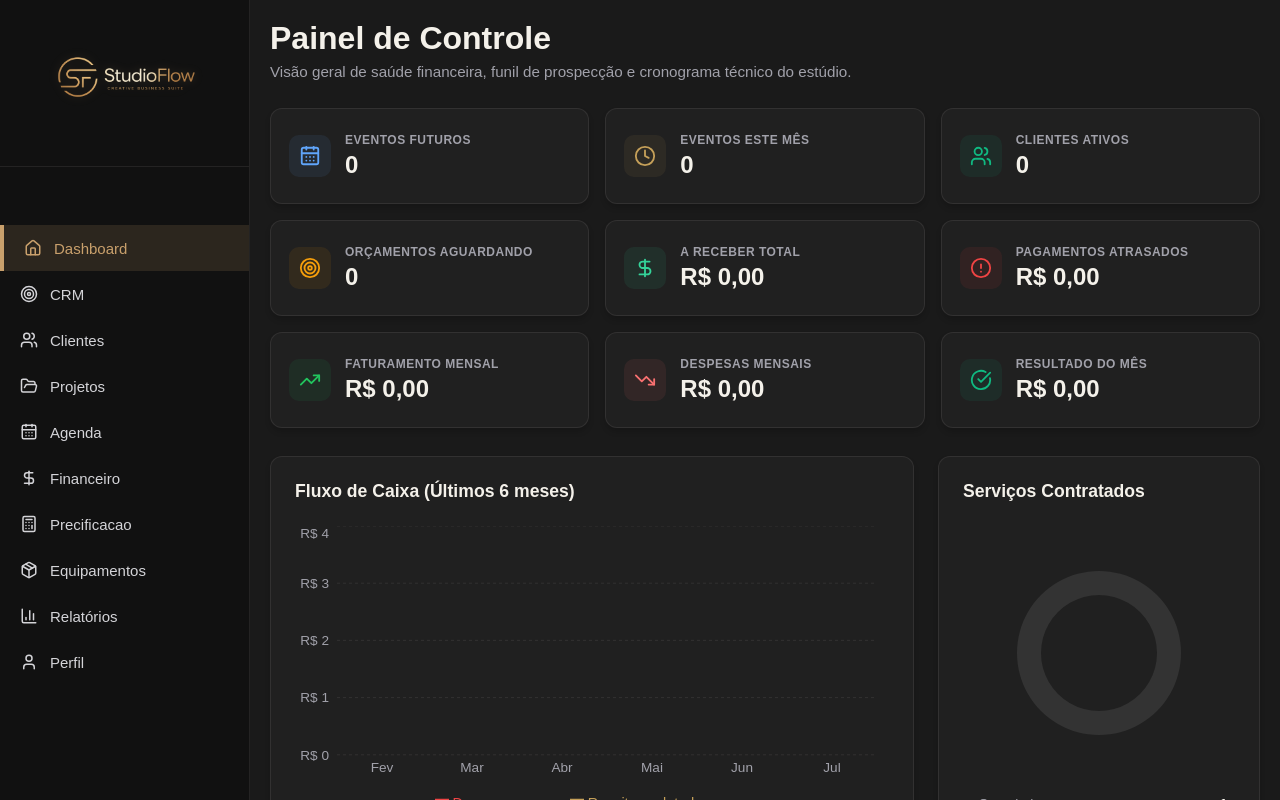
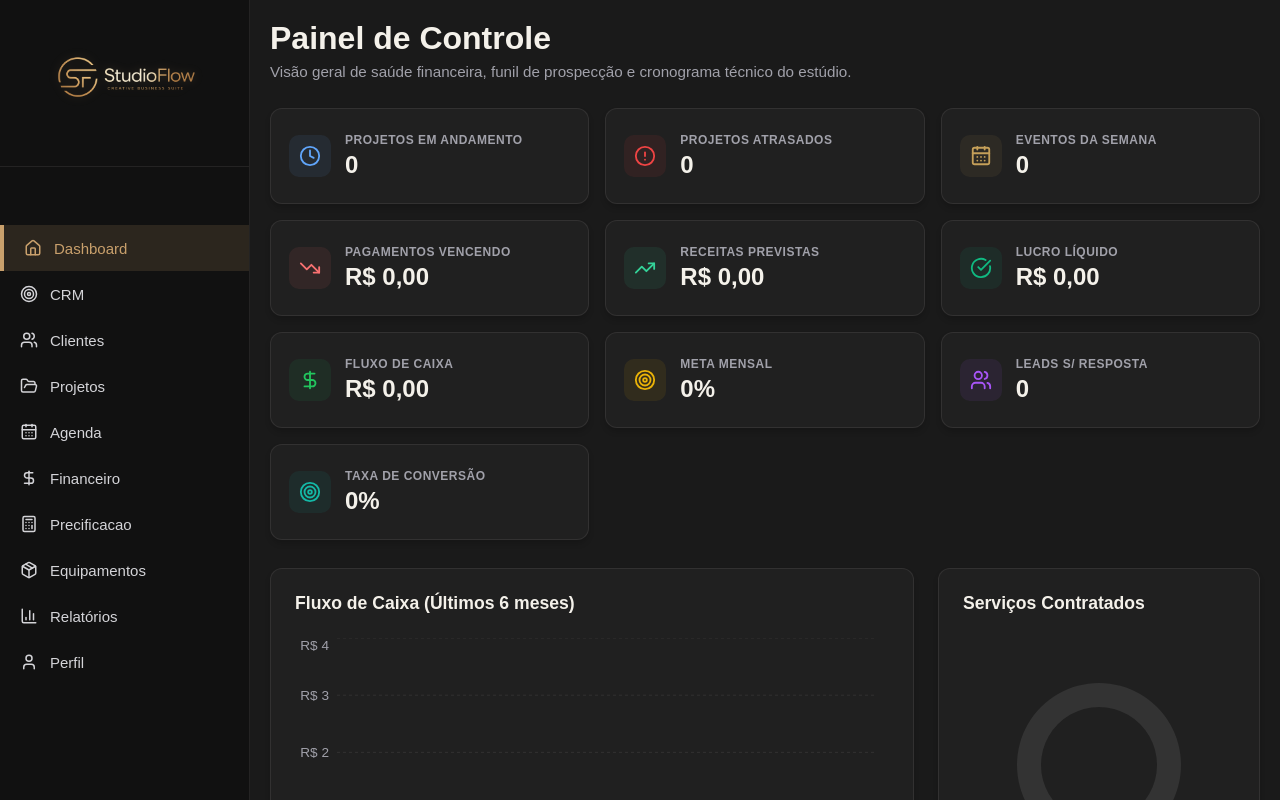
Before and after one commit to camillavitorfotografia-prog/studioflowgest-o, a React (Vite) app: page / in a window 1280 px wide. Shown: the top 800 px of the page. Built offline with nearby package versions, Linux system fonts and the light colour scheme.

Commit message:
Atualizando novas modificações no sistema

```diff
--- a/src/pages/CRM/index.jsx
+++ b/src/pages/CRM/index.jsx
@@ -6,7 +6,7 @@ import Modal from '../../components/Modal';
 import LeadForm from './LeadForm';
 import { getStatusTitle } from '../../data/crm';
 import { formatCurrency, parseCurrency } from '../../utils/formatters';
-import { approveLeadToProject } from '../../utils/integratedData';
+import { processLeadApproval } from '../../utils/integrationEngine'; // Substituição do arquivo antigo pelo novo Motor de Integração
 import { createId, readStorage, STORAGE_KEYS, syncLegacyLeads, writeStorage } from '../../utils/storage';
 
 const normalizeLead = (lead) => ({
@@ -62,13 +62,16 @@ export default function CRM() {
   };
 
   const convertLeadToClient = (lead) => {
-    approveLeadToProject(lead);
+    // Força a padronização do status para o motor de integração processar os outros módulos
+    const leadAprovado = { ...lead, status: 'aprovado' };
+    processLeadApproval(leadAprovado);
   };
 
   const handleUpdateStatus = (leadId, newStatus) => {
     const currentLead = leads.find((lead) => lead.id === leadId);
     if (!currentLead || currentLead.status === newStatus) return;
 
+    // Disparado tanto pelo botão do Modal quanto pelo arrastar de cards no Kanban
     if (newStatus === 'aprovado') {
       convertLeadToClient(currentLead);
     }
--- a/src/pages/Dashboard/index.jsx
+++ b/src/pages/Dashboard/index.jsx
@@ -70,10 +70,19 @@ export default function Dashboard() {
 
   const dashboard = useMemo(() => {
     const now = new Date();
+    const todayStart = new Date(now.getFullYear(), now.getMonth(), now.getDate());
     const clients = data.clients || [];
     const leads = data.leads || [];
     const finances = data.finances || [];
 
+    // Intervalo da Semana Corrente (Domingo a Sábado)
+    const startOfWeek = new Date(todayStart);
+    startOfWeek.setDate(todayStart.getDate() - todayStart.getDay());
+    const endOfWeek = new Date(startOfWeek);
+    endOfWeek.setDate(startOfWeek.getDate() + 6);
+    endOfWeek.setHours(23, 59, 59, 999);
+
+    // Lista de eventos futuros para manter compatibilidade com a listagem lateral
     const futureEvents = clients
       .map((client) => ({
         id: client.id,
@@ -84,14 +93,31 @@ export default function Dashboard() {
       }))
       .filter((event) => {
         const date = parseDate(event.data);
-        return date && date >= new Date(now.getFullYear(), now.getMonth(), now.getDate());
+        return date && date >= todayStart;
       })
       .sort((a, b) => parseDate(a.data) - parseDate(b.data));
 
-    const eventsThisMonth = futureEvents.filter((event) => isCurrentMonth(event.data, now));
     const nextWedding = futureEvents.find((event) => (event.tipo || '').toLowerCase().includes('casamento'));
 
-    // Faturamento Mensal (Base de Caixa: focado no que de fato entrou no mês via pagamentos recebidos)
+    // --- INDICADORES INTELIGENTES REAIS ---
+
+    // 1. Projetos em andamento (Trabalhos ativos e não finalizados)
+    const emAndamento = clients.filter((client) => client.status !== 'finalizado').length;
+
+    // 2. Projetos atrasados (Projetos ativos cuja data técnica de execução já passou)
+    const projetosAtrasados = clients.filter((client) => {
+      if (client.status === 'finalizado') return false;
+      const eventDate = parseDate(client.dataTrabalho);
+      return eventDate && eventDate < todayStart;
+    }).length;
+
+    // 3. Eventos da semana (Agendados dentro dos 7 dias da semana corrente)
+    const eventosDaSemana = clients.filter((client) => {
+      const eventDate = parseDate(client.dataTrabalho);
+      return eventDate && eventDate >= startOfWeek && eventDate <= endOfWeek;
+    }).length;
+
+    // Faturamento do Mês Corrente (Base de Caixa)
     const monthlyRevenue = clients.reduce((total, client) => {
       const payments = client.pagamentos || [];
       const paidThisMonth = payments.reduce((sum, payment) => {
@@ -104,30 +130,62 @@ export default function Dashboard() {
       return total;
     }, 0);
 
+    // Despesas do Mês Corrente
     const monthlyExpenses = finances.reduce((total, transaction) => {
       if (transaction.tipoGeral !== 'Saida' || !isCurrentMonth(transaction.data, now)) return total;
       return total + parseCurrency(transaction.valor);
     }, 0);
 
-    const overduePayments = clients.reduce((total, client) => {
-      const eventDate = parseDate(client.dataTrabalho);
-      const totalValue = parseCurrency(client.valorTotal);
-      const paid = (client.pagamentos || []).reduce((sum, payment) => sum + parseCurrency(payment.valor), 0);
-      const pending = Math.max(0, totalValue - paid);
-      if (pending > 0 && eventDate && eventDate < now) return total + pending;
+    // 4. Pagamentos vencendo (Saídas agendadas para hoje ou futuro dentro do mês corrente)
+    const pagamentosVencendo = finances.reduce((total, transaction) => {
+      if (transaction.tipoGeral !== 'Saida') return total;
+      const txDate = parseDate(transaction.data);
+      if (txDate && txDate >= todayStart && isCurrentMonth(transaction.data, now)) {
+        return total + parseCurrency(transaction.valor);
+      }
       return total;
     }, 0);
 
-    const pendingRevenue = clients.reduce((total, client) => {
-      const totalValue = parseCurrency(client.valorTotal);
-      const paid = (client.pagamentos || []).reduce((sum, payment) => sum + parseCurrency(payment.valor), 0);
-      return total + Math.max(0, totalValue - paid);
+    // 5. Receitas previstas (Saldos a receber de contratos fechados com datas futuras)
+    const receitasPrevistas = clients.reduce((total, client) => {
+      const eventDate = parseDate(client.dataTrabalho);
+      if (eventDate && eventDate >= todayStart) {
+        const totalValue = parseCurrency(client.valorTotal);
+        const paid = (client.pagamentos || []).reduce((sum, payment) => sum + parseCurrency(payment.valor), 0);
+        return total + Math.max(0, totalValue - paid);
+      }
+      return total;
     }, 0);
 
-    const waitingQuotes = leads.filter((lead) => ['orcamento_enviado', 'aguardando_retorno'].includes(lead.status)).length;
-    const activeClients = clients.filter((client) => client.status !== 'finalizado').length;
+    // 6. Lucro líquido real do mês
+    const lucroLiquido = monthlyRevenue - monthlyExpenses;
 
-    // Construção dos últimos 6 meses para o gráfico
+    // 7. Fluxo de caixa (Saldo Consolidado Histórico: Total recebido real menos saídas pagas)
+    const totalHistoricoEntradas = clients.reduce((total, client) => {
+      return total + (client.pagamentos || []).reduce((sum, p) => sum + parseCurrency(p.valor), 0);
+    }, 0);
+    const totalHistoricoSaidas = finances.reduce((total, tx) => {
+      return total + (tx.tipoGeral === 'Saida' ? parseCurrency(tx.valor) : 0);
+    }, 0);
+    const saldoFluxoCaixa = totalHistoricoEntradas - totalHistoricoSaidas;
+
+    // 8. Meta mensal inteligente (Base referencial estável de R$ 25.000,00 calculado sobre o faturamento real)
+    const valorMetaMensal = 25000;
+    const percentualMeta = Math.min(Math.round((monthlyRevenue / valorMetaMensal) * 100), 100);
+
+    // 9. Leads aguardando resposta (Filtro comercial ativo no CRM)
+    const leadsAguardandoResposta = leads.filter((lead) =>
+      ['orcamento_enviado', 'aguardando_retorno', 'novo', 'em_negociacao'].includes(lead.status)
+    ).length;
+
+    // 10. Taxa de conversão (Percentual real de leads convertidos em contratos ativos/finalizados)
+    const totalLeadsHistorico = leads.length;
+    const leadsConvertidos = leads.filter((lead) =>
+      ['aprovado', 'finalizado', 'ganho', 'contrato_assinado'].includes(lead.status)
+    ).length;
+    const taxaDeConversao = totalLeadsHistorico > 0 ? Math.round((leadsConvertidos / totalLeadsHistorico) * 100) : 0;
+
+    // --- GERAÇÃO DOS GRÁFICOS (Mantendo estrutura original de 6 meses) ---
     const monthlyChart = Array.from({ length: 6 }, (_, index) => {
       const date = new Date(now.getFullYear(), now.getMonth() - (5 - index), 1);
       return {
@@ -171,30 +229,38 @@ export default function Dashboard() {
 
     return {
       futureEvents,
-      eventsThisMonth,
+      eventsThisMonth: clients.filter((c) => isCurrentMonth(c.dataTrabalho, now)),
       nextWedding,
-      monthlyRevenue,
-      monthlyExpenses,
-      estimatedProfit: monthlyRevenue - monthlyExpenses,
-      overduePayments,
-      pendingRevenue,
-      waitingQuotes,
-      activeClients,
       monthlyChart,
       serviceChart: serviceChart.length ? serviceChart : [{ name: 'Sem dados', value: 1, color: '#333' }],
+
+      // Retorno dos novos indicadores mapeados
+      emAndamento,
+      projetosAtrasados,
+      eventosDaSemana,
+      pagamentosVencendo,
+      receitasPrevistas,
+      lucroLiquido,
+      saldoFluxoCaixa,
+      valorMetaMensal,
+      percentualMeta,
+      leadsAguardandoResposta,
+      taxaDeConversao
     };
   }, [data]);
 
+  // Estrutura de Cards adaptada com precisão matemática aos 10 indicadores solicitados
   const cards = [
-    { title: 'Eventos Futuros', value: dashboard.futureEvents.length, icon: <CalendarDays size={22} />, color: '#60a5fa' },
-    { title: 'Eventos Este Mês', value: dashboard.eventsThisMonth.length, icon: <Clock size={22} />, color: '#c5a059' },
-    { title: 'Clientes Ativos', value: dashboard.activeClients, icon: <Users size={22} />, color: '#10b981' },
-    { title: 'Orçamentos Aguardando', value: dashboard.waitingQuotes, icon: <Target size={22} />, color: '#f59e0b' },
-    { title: 'A Receber Total', value: formatCurrency(dashboard.pendingRevenue), icon: <DollarSign size={22} />, color: '#34d399' },
-    { title: 'Pagamentos Atrasados', value: formatCurrency(dashboard.overduePayments), icon: <AlertCircle size={22} />, color: '#ef4444' },
-    { title: 'Faturamento Mensal', value: formatCurrency(dashboard.monthlyRevenue), icon: <TrendingUp size={22} />, color: '#22c55e' },
-    { title: 'Despesas Mensais', value: formatCurrency(dashboard.monthlyExpenses), icon: <TrendingDown size={22} />, color: '#f87171' },
-    { title: 'Resultado do Mês', value: formatCurrency(dashboard.estimatedProfit), icon: <CheckCircle size={22} />, color: dashboard.estimatedProfit >= 0 ? '#10b981' : '#ef4444' },
+    { title: 'Projetos em Andamento', value: dashboard.emAndamento, icon: <Clock size={22} />, color: '#60a5fa' },
+    { title: 'Projetos Atrasados', value: dashboard.projetosAtrasados, icon: <AlertCircle size={22} />, color: '#ef4444' },
+    { title: 'Eventos da Semana', value: dashboard.eventosDaSemana, icon: <CalendarDays size={22} />, color: '#c5a059' },
+    { title: 'Pagamentos Vencendo', value: formatCurrency(dashboard.pagamentosVencendo), icon: <TrendingDown size={22} />, color: '#f87171' },
+    { title: 'Receitas Previstas', value: formatCurrency(dashboard.receitasPrevistas), icon: <TrendingUp size={22} />, color: '#34d399' },
+    { title: 'Lucro Líquido', value: formatCurrency(dashboard.lucroLiquido), icon: <CheckCircle size={22} />, color: dashboard.lucroLiquido >= 0 ? '#10b981' : '#ef4444' },
+    { title: 'Fluxo de Caixa', value: formatCurrency(dashboard.saldoFluxoCaixa), icon: <DollarSign size={22} />, color: '#22c55e' },
+    { title: 'Meta Mensal', value: `${dashboard.percentualMeta}%`, icon: <Target size={22} />, color: '#eab308' },
+    { title: 'Leads s/ Resposta', value: dashboard.leadsAguardandoResposta, icon: <Users size={22} />, color: '#a855f7' },
+    { title: 'Taxa de Conversão', value: `${dashboard.taxaDeConversao}%`, icon: <Target size={22} />, color: '#14b8a6' },
   ];
 
   return (
--- /dev/null
+++ b/src/utils/integrationEngine.js
@@ -0,0 +1,144 @@
+import { FINANCE_STORAGE_KEYS } from './financeEngine';
+
+// Chaves globais padronizadas do ecossistema StudioFlow
+export const INTEGRATION_KEYS = {
+  LEADS: 'cv_crm_leads',
+  CLIENTS_PROJECTS: 'cv_studio_clients',
+  AGENDA: 'cv_agenda_eventos',
+  TRANSACTIONS: FINANCE_STORAGE_KEYS.transactions || 'cv_finance_transactions',
+};
+
+/**
+ * Orquestrador Principal do Fluxo: Lead -> Cliente/Projeto -> Agenda -> Financeiro -> Dashboards
+ * Executado imediatamente quando um orçamento/lead é aprovado no CRM.
+ */
+export function processLeadApproval(lead) {
+  if (!lead) return { success: false, error: 'Lead inválido fornecido.' };
+
+  try {
+    // 1. Carregar estados atuais do LocalStorage
+    const clientsList = JSON.parse(localStorage.getItem(INTEGRATION_KEYS.CLIENTS_PROJECTS) || '[]');
+    const agendaList = JSON.parse(localStorage.getItem(INTEGRATION_KEYS.AGENDA) || '[]');
+    const financialList = JSON.parse(localStorage.getItem(INTEGRATION_KEYS.TRANSACTIONS) || '[]');
+
+    // 2. Higienização e busca de duplicidade de cliente (E-mail, CPF ou Telefone como chaves únicas)
+    const uniqueEmail = lead.email?.trim().toLowerCase();
+    const uniquePhone = lead.telefone?.replace(/\D/g, '');
+
+    let existingClient = clientsList.find(c => {
+      const cEmail = c.email?.trim().toLowerCase();
+      const cPhone = c.telefone?.replace(/\D/g, '') || c.whatsapp?.replace(/\D/g, '');
+      return (uniqueEmail && cEmail === uniqueEmail) || (uniquePhone && cPhone === uniquePhone);
+    });
+
+    // Instanciação de IDs únicos para rastreabilidade cross-module
+    const projectId = `proj_${Date.now()}`;
+    const clientId = existingClient ? existingClient.id : `cli_${Date.now()}`;
+
+    // 3. Regra de Negócio: Evitar Duplicação de Perfil de Cliente
+    const novoProjeto = {
+      id: projectId,
+      tipoTrabalho: lead.tipoTrabalho || lead.tipo || 'Ensaio',
+      dataEvento: lead.dataEvento || lead.data || new Date().toISOString().split('T')[0],
+      valorTotal: parseFloat(lead.valorOrcamento || lead.valor || 0),
+      statusProjeto: 'Contratado',
+      timestamp: Date.now()
+    };
+
+    if (existingClient) {
+      // Reaproveita o cliente e anexa o novo projeto ao histórico dele
+      existingClient.projetos = existingClient.projetos || [];
+      existingClient.projetos.push(novoProjeto);
+
+      // Retrocompatibilidade: Atualiza os dados do último projeto no root do objeto se o layout antigo exigir
+      existingClient.tipoTrabalho = novoProjeto.tipoTrabalho;
+      existingClient.dataEventos = novoProjeto.dataEvento;
+      existingClient.pagamentos = existingClient.pagamentos || [];
+
+      // Adiciona o fluxo de pagamento previsto deste novo projeto
+      if (novoProjeto.valorTotal > 0) {
+        existingClient.pagamentos.push({
+          id: `pay_${Date.now()}`,
+          valor: novoProjeto.valorTotal,
+          data: novoProjeto.dataEvento,
+          status: 'Pendente'
+        });
+      }
+    } else {
+      // Cria o registro unificado de Cliente + Projeto do zero
+      const newClientEntry = {
+        id: clientId,
+        nome: lead.nome || 'Cliente sem Nome',
+        email: lead.email || '',
+        telefone: lead.telefone || '',
+        whatsapp: lead.whatsapp || lead.telefone || '',
+        cpf: lead.cpf || '',
+        tipoTrabalho: novoProjeto.tipoTrabalho,
+        dataEvento: novoProjeto.dataEvento,
+        projetos: [novoProjeto],
+        pagamentos: novoProjeto.valorTotal > 0 ? [{
+          id: `pay_${Date.now()}`,
+          valor: novoProjeto.valorTotal,
+          data: novoProjeto.dataEvento,
+          status: 'Pendente'
+        }] : []
+      };
+      clientsList.push(newClientEntry);
+    }
+
+    // 4. Integração Automática com a Agenda (Criar Evento Vinculado)
+    const novoEventoAgenda = {
+      id: `evt_${Date.now()}`,
+      title: `${novoProjeto.tipoTrabalho} - ${lead.nome}`,
+      start: novoProjeto.dataEvento,
+      end: novoProjeto.dataEvento,
+      clientId: clientId,
+      projectId: projectId,
+      description: `Projeto gerado automaticamente via CRM. Contato: ${lead.telefone || 'Não informado'}`,
+      allDay: true,
+      color: '#c5a059', // Mantém a identidade sem alterar paletas
+    };
+    agendaList.push(novoEventoAgenda);
+
+    // 5. Integração Automática com o Financeiro (Lançar Receita como Provisão)
+    if (novoProjeto.valorTotal > 0) {
+      const novaTransacaoFinanceira = {
+        id: `tx_${Date.now()}`,
+        descricao: `Contrato: ${novoProjeto.tipoTrabalho} - ${lead.nome}`,
+        valor: novoProjeto.valorTotal,
+        data: novoProjeto.dataEvento,
+        tipo: 'receita', // Identificador padrão para isIncome()
+        categoria: 'Contratos e Ensaios',
+        status: 'pendente',
+        clientId: clientId,
+        projectId: projectId,
+        origem: 'CRM_AUTOMATIC'
+      };
+      financialList.push(novaTransacaoFinanceira);
+    }
+
+    // 6. Atualização do Status do Lead no CRM para "Aprovado/Ganho"
+    const leadsList = JSON.parse(localStorage.getItem(INTEGRATION_KEYS.LEADS) || '[]');
+    const leadIndex = leadsList.findIndex(l => l.id === lead.id);
+    if (leadIndex !== -1) {
+      leadsList[leadIndex].status = 'Aprovado';
+      leadsList[leadIndex].updatedAt = Date.now();
+      localStorage.setItem(INTEGRATION_KEYS.LEADS, JSON.stringify(leadsList));
+    }
+
+    // 7. Gravação Atômica dos Dados Consolidados no Storage
+    localStorage.setItem(INTEGRATION_KEYS.CLIENTS_PROJECTS, JSON.stringify(clientsList));
+    localStorage.setItem(INTEGRATION_KEYS.AGENDA, JSON.stringify(agendaList));
+    localStorage.setItem(INTEGRATION_KEYS.TRANSACTIONS, JSON.stringify(financialList));
+
+    // 8. O Toque de Mestre: Disparo de Evento de Sincronização Global
+    // Isso força o Dashboard, Relatórios e Perfil a recalcularem os hooks useMemo instantaneamente
+    window.dispatchEvent(new Event('storage'));
+    window.dispatchEvent(new Event('focus'));
+
+    return { success: true, clientId, projectId };
+  } catch (error) {
+    console.error('Erro crítico na esteira de integração do StudioFlow:', error);
+    return { success: false, error: error.message };
+  }
+}
```
